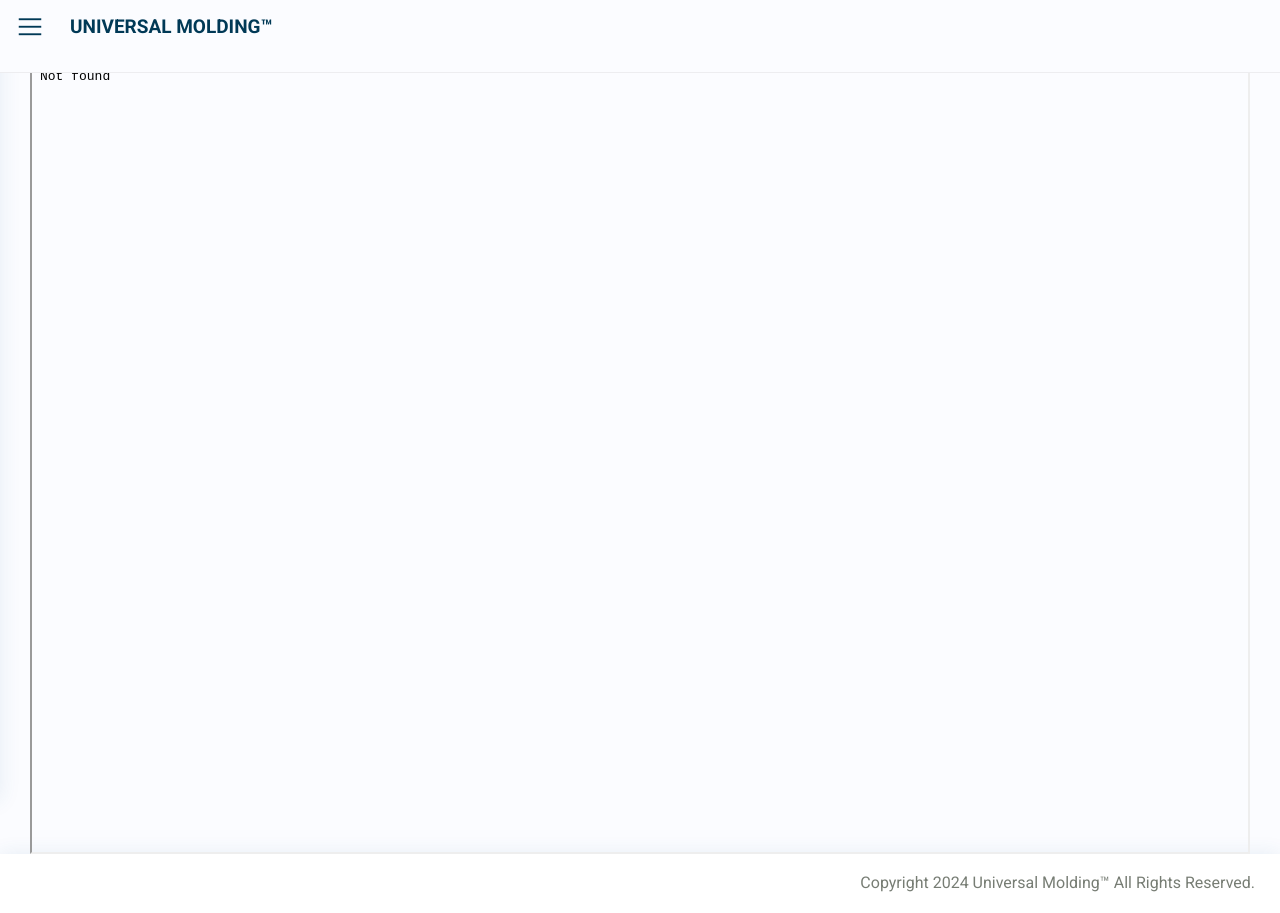
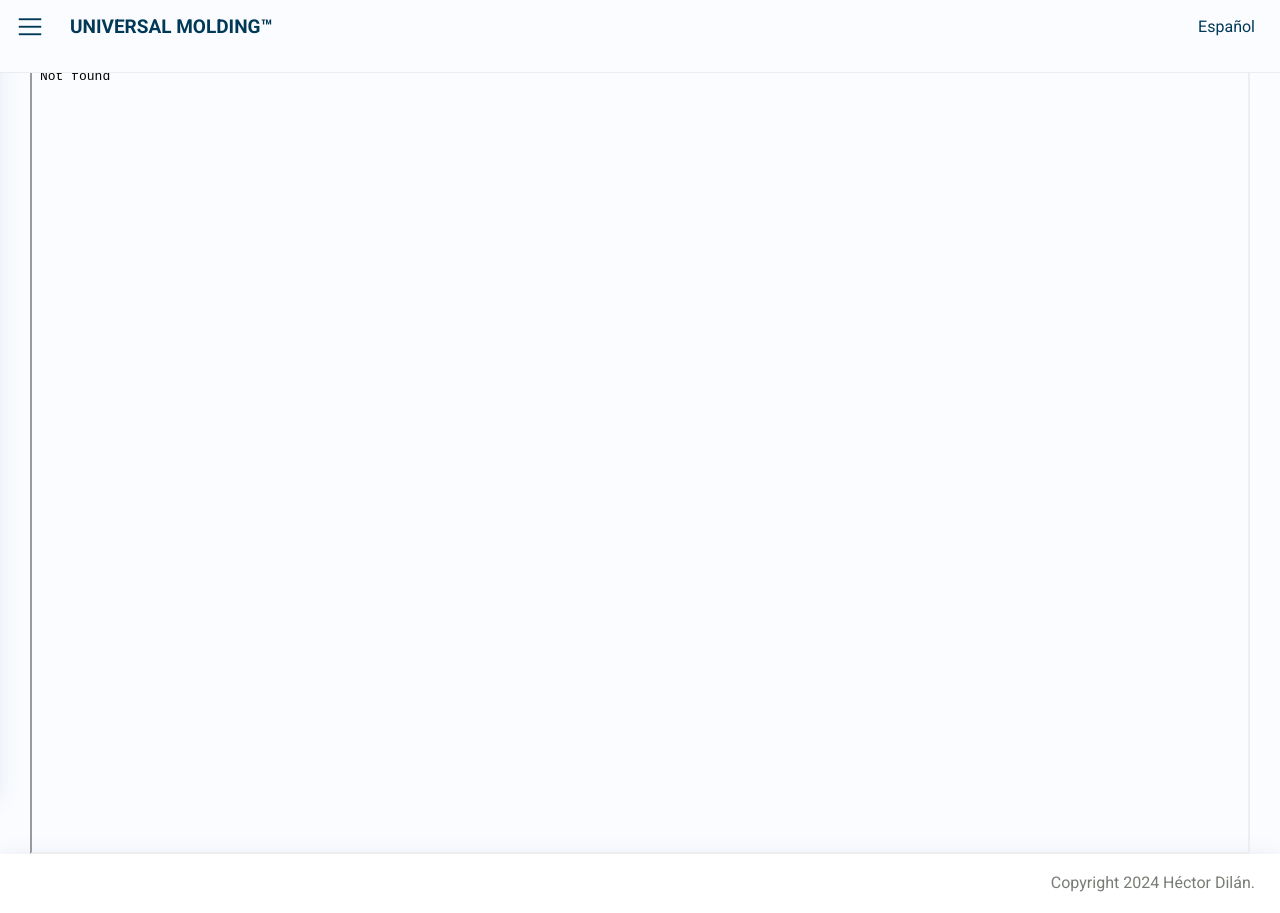
Before and after one commit to chiscojfr/mu-web, a plain HTML site: page chapter_10.html in a window 1280 px wide. Drawn offline with Linux system fonts and the light colour scheme.

Commit message:
MU en update

```diff
--- a/chapter_10.html
+++ b/chapter_10.html
@@ -100,6 +100,11 @@
 	                        </a>
 						</div>
 					</div>
+					<a href="https://moldeouniversal.com" class="header-logo" id="pdf-viewer-mobile" style="margin-right: 10px;">
+						<div class="logo-title" >
+							 <span class="text-primary">Español</span>
+						</div>
+					 </a>
                   <div class="navbar-breadcrumb">
                      <h5 class="mb-0">A Systematic Method for Injection Molding Optimization</h5>
                      <nav aria-label="breadcrumb">
@@ -108,6 +113,11 @@
                         </ul>
                      </nav>
                   </div>
+				  <a href="https://moldeouniversal.com" class="header-logo" id="pdf-viewer-desktop" style="margin-right: 10px;">
+					<div class="logo-title" >
+						 <span class="text-primary">Español</span>
+					</div>
+				  </a>
 				</nav>
 			</div>
 		</div>
@@ -138,7 +148,7 @@
 		<div class="container-fluid">
 			<div class="row">
 				<div class="col-lg-12 text-right">
-					Copyright <script>document.write(new Date().getFullYear())</script> Universal Molding™ All Rights Reserved.
+					Copyright <script>document.write(new Date().getFullYear())</script> Héctor Dilán.
 				</div>
 			</div>
 		</div>
```
Also changed, not shown: chapter_11.html (+11 -1 lines), chapter_2.html (+11 -1 lines), chapter_3.html (+11 -1 lines), chapter_4.html (+11 -1 lines), chapter_5.html (+11 -1 lines), chapter_6.html (+11 -1 lines), chapter_7.html (+11 -1 lines), chapter_8.html (+11 -1 lines), chapter_9.html (+11 -1 lines), chapter_apendix.html (+11 -1 lines), faq.html (+12 -2 lines), index.html (+11 -1 lines), questions-form.html (+11 -1 lines).
